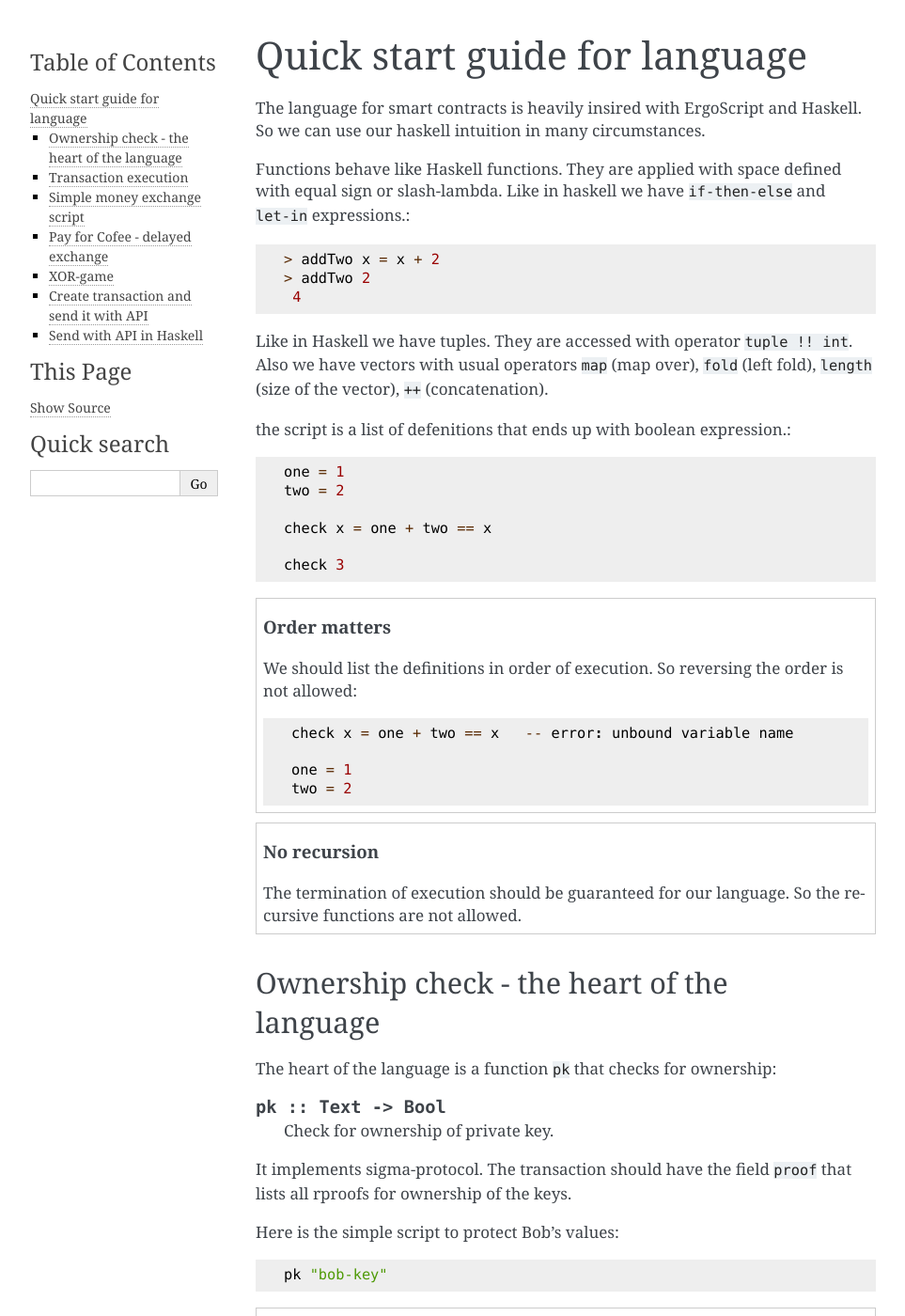
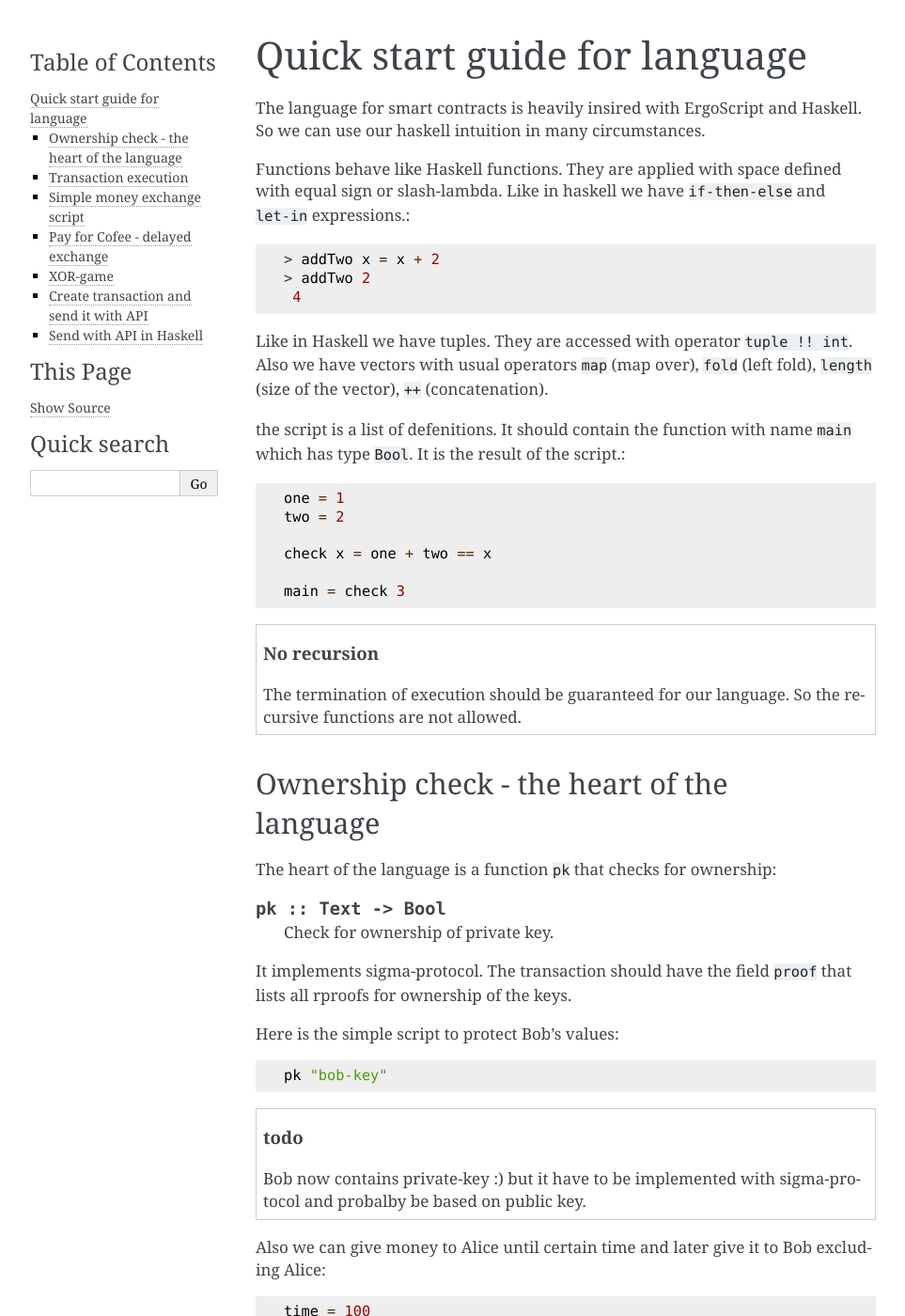
Before and after one commit to hexresearch/hschain-utxo, a Sphinx documentation site: the page built from docs/doc/lang-quick-start.rst, in a window 1280 px wide and 1400 px high. Shown: the whole window at 94% size, without its empty margins (148-1111 px from the left). Built offline with Sphinx 7.4.7, drawn with Linux system fonts in a browser that asks for light colours.

Commit message:
Reduce evaluated expression to sigma-expressions

```diff
--- a/docs/doc/lang-quick-start.rst
+++ b/docs/doc/lang-quick-start.rst
@@ -16,25 +16,15 @@
 Also we have vectors with usual operators ``map`` (map over), ``fold`` (left fold), ``length`` (size of the vector),
 ``++`` (concatenation).
 
-the script is a list of defenitions that ends up with boolean expression.::
+the script is a list of defenitions. It should contain
+the function with name ``main`` which has type ``Bool``. It is the result of the script.::
 
   one = 1
   two = 2
 
   check x = one + two == x
 
-  check 3
-
-.. topic:: Order matters
-
-   We should list the definitions in order of execution.
-   So reversing the order is not allowed::
-
-
-      check x = one + two == x   -- error: unbound variable name
-
-      one = 1
-      two = 2
+  main = check 3
 
 .. topic:: No recursion
 
@@ -69,8 +59,9 @@
 
    time = 100
 
-      (pk alice && getHeight <= time)
-   || (pk bob   && getHeight >  time)
+   main =
+         (pk alice && getHeight <= time)
+      || (pk bob   && getHeight >  time)
 
 Transaction execution
 -------------------------------------------
```
Also changed, not shown: 5 other files.
